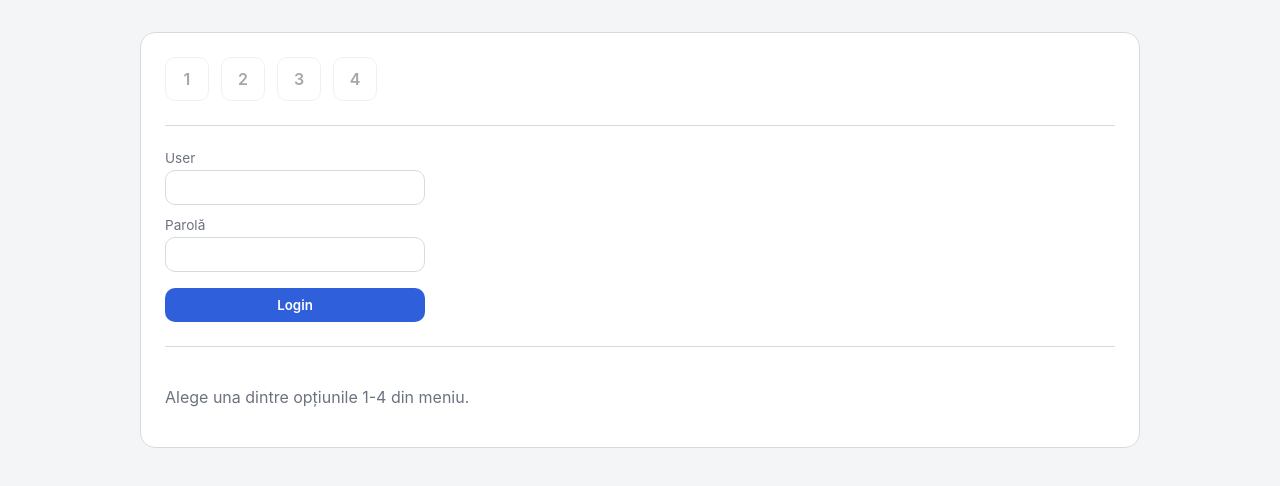
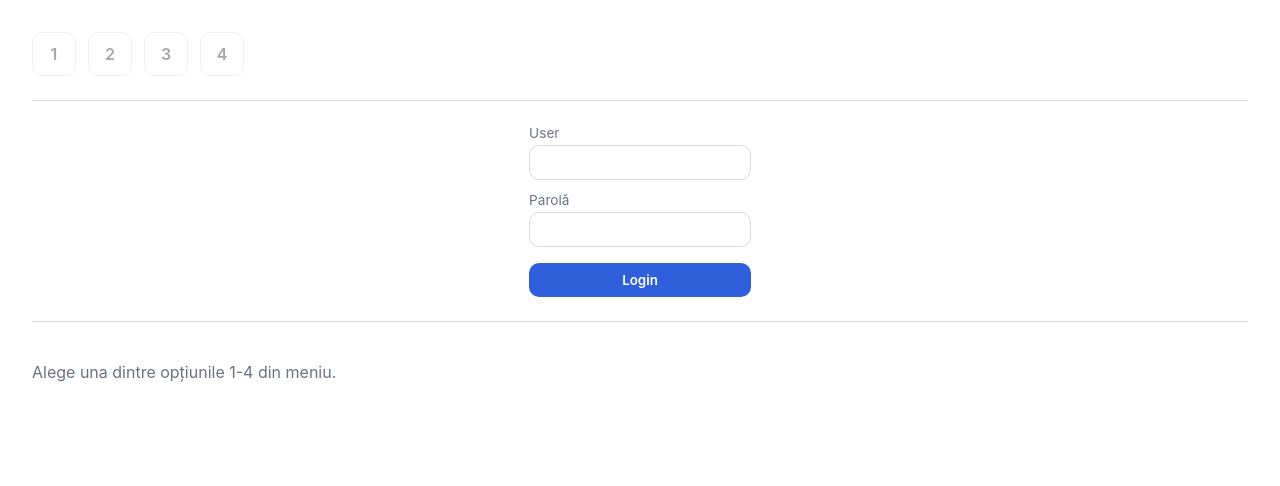
Before and after one commit to loredanatibu/fluxcomenzi-ui, an Angular app: page / in a window 1280 px wide. Shown: the top 486 px of the page. Built offline with nearby package versions, Linux system fonts and the light colour scheme.

Commit message:
wip dim ecran

```diff
--- a/src/app/app.component.scss
+++ b/src/app/app.component.scss
@@ -1,24 +1,35 @@
+:host {
+  display: block;
+  min-height: 100dvh;
+}
+
 .shell {
   display: flex;
   flex-direction: column;
   gap: 1.5rem;
-  max-width: 1000px;
-  margin: 2rem auto;
+  width: 100%;
+  min-height: 100dvh;
+  margin: 0;
   padding: 1.5rem;
   background: var(--color-surface);
-  border: 1px solid var(--color-border);
-  border-radius: calc(var(--radius) * 1.5);
+
+  @media (min-width: 640px) {
+    padding: 2rem;
+  }
 }
 
 .shell__topbar {
   display: flex;
   align-items: center;
   gap: 1.5rem;
+  flex-wrap: wrap;
   padding-bottom: 1.5rem;
   border-bottom: 1px solid var(--color-border);
 }
 
 .shell__auth {
+  display: flex;
+  justify-content: center;
   padding-bottom: 1.5rem;
   border-bottom: 1px solid var(--color-border);
 }
```
